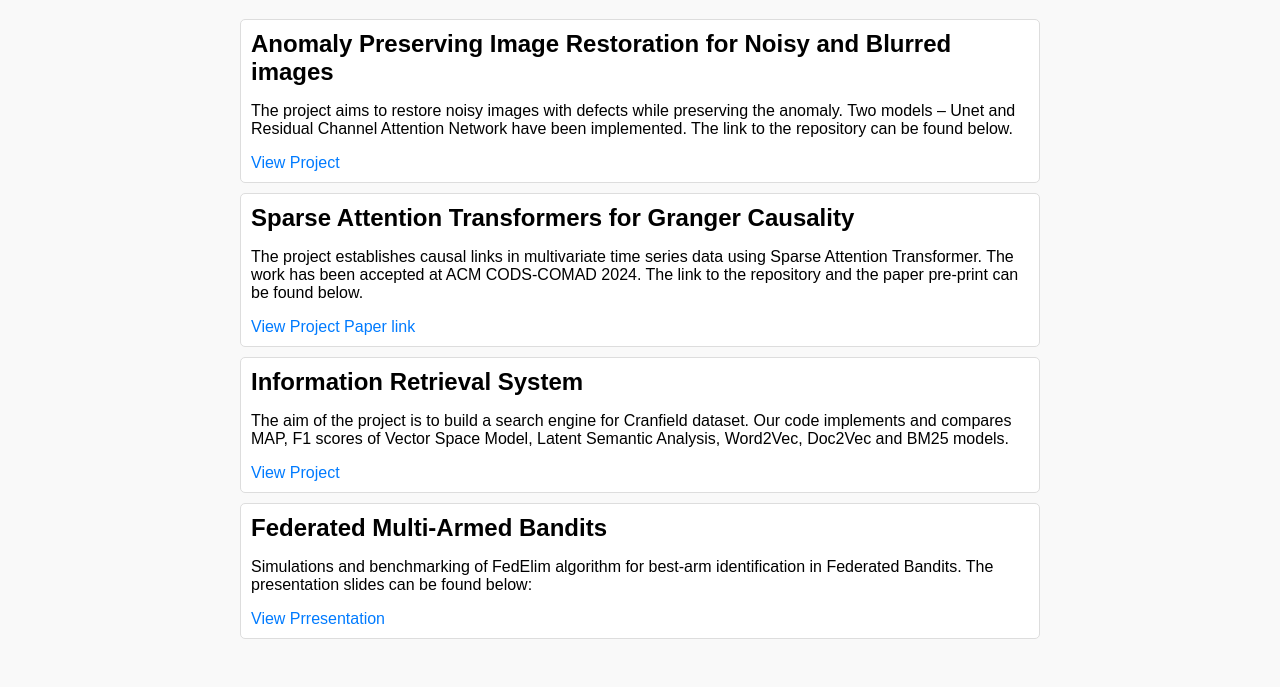
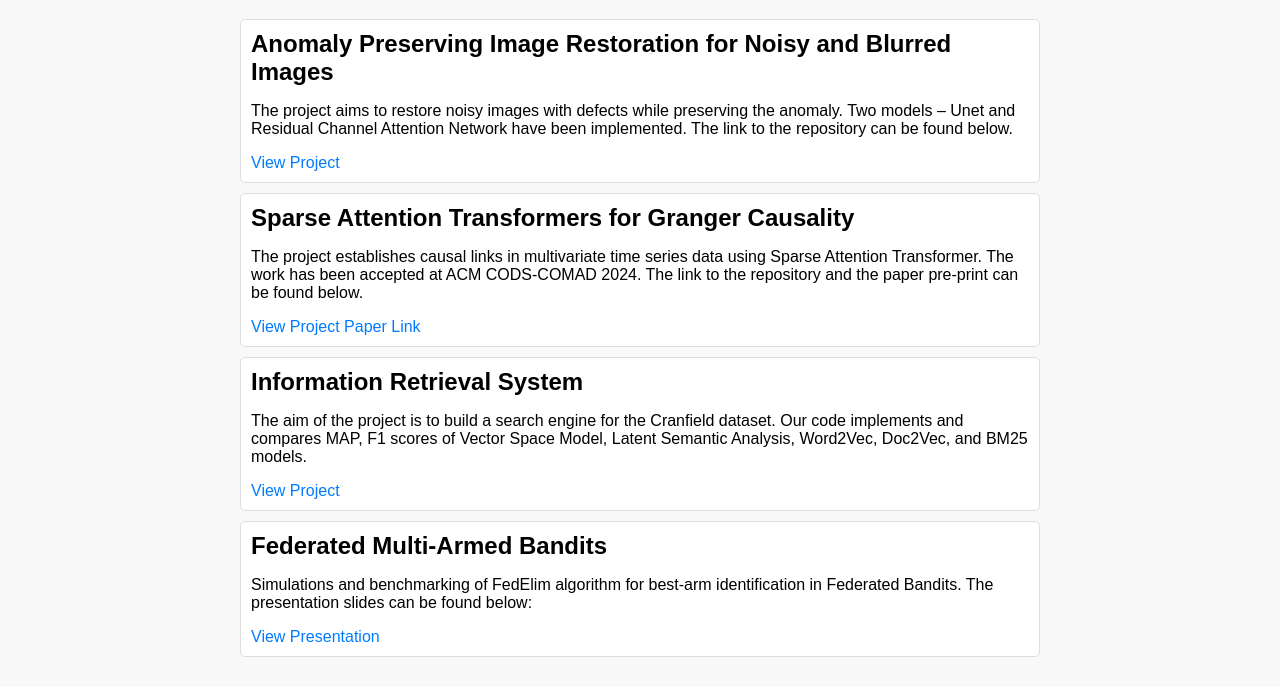
Before and after one commit to riya-mahesh/riya-mahesh.github.io, a plain HTML site: page projects.html in a window 1280 px wide. Shown: the part 129-816 px from the top of the page. Drawn offline with Linux system fonts and the light colour scheme.

Commit message:
Updated projects.html

```diff
--- a/projects.html
+++ b/projects.html
@@ -1,93 +1,51 @@
 <!DOCTYPE html>
-
 <html lang="en">
 
 <head>
-
     <meta charset="UTF-8">
-
     <meta name="viewport" content="width=device-width, initial-scale=1.0">
-
     <title>Projects - Riya Mahesh</title>
-
     <link rel="stylesheet" href="style.css">
-
 </head>
 
 <body>
-
     <nav>
-
         <ul>
-
             <li><a href="index.html">About</a></li>
-
             <li><a href="publications.html">Publications</a></li>
-
             <li><a href="projects.html" class="active">Projects</a></li>
-
             <li><a href="CV.pdf" target="_blank">CV</a></li>
-
         </ul>
-
     </nav>
 
     <div class="projects-container">
-
         <h1>Projects</h1>
 
         <div class="project-card">
-
-<h2>Anomaly Preserving Image Restoration for Noisy and Blurred images</h2>
-
+            <h2>Anomaly Preserving Image Restoration for Noisy and Blurred Images</h2>
             <p>The project aims to restore noisy images with defects while preserving the anomaly. Two models – Unet and Residual Channel Attention Network have been implemented. The link to the repository can be found below.</p>
-
             <a href="https://github.com/riya-mahesh/Defect-Preserving-Image-Restoration" target="_blank">View Project</a>
-
         </div>
 
         <div class="project-card">
-
             <h2>Sparse Attention Transformers for Granger Causality</h2>
-
             <p>The project establishes causal links in multivariate time series data using Sparse Attention Transformer. The work has been accepted at ACM CODS-COMAD 2024. The link to the repository and the paper pre-print can be found below.</p>
-
             <a href="https://github.com/riya-mahesh/SparseAttentionTransformersForGrangerCausality" target="_blank">View Project</a>
-
-<a href="https://arxiv.org/abs/2411.13264" target="_blank">Paper link</a>
-
+            <a href="https://arxiv.org/abs/2411.13264" target="_blank">Paper Link</a>
         </div>
 
+        <div class="project-card">
+            <h2>Information Retrieval System</h2>
+            <p>The aim of the project is to build a search engine for the Cranfield dataset. Our code implements and compares MAP, F1 scores of Vector Space Model, Latent Semantic Analysis, Word2Vec, Doc2Vec, and BM25 models.</p>
+            <a href="https://github.com/riya-mahesh/NLP_Course_Project" target="_blank">View Project</a>
+        </div>
 
         <div class="project-card">
-
-<h2>Information Retrieval System</h2>
-
-<p>The aim of the project is to build a search engine for Cranfield dataset. Our code implements and compares MAP, F1 scores of Vector Space Model, Latent Semantic Analysis, Word2Vec, Doc2Vec and BM25 models.</p>
-
-<a href="https://github.com/riya-mahesh/NLP_Course_Project.git" target="_blank">View Project</a>
-
+            <h2>Federated Multi-Armed Bandits</h2>
+            <p>Simulations and benchmarking of FedElim algorithm for best-arm identification in Federated Bandits. The presentation slides can be found below:</p>
+            <a href="assets/MAB_Presentation.pdf" target="_blank">View Presentation</a>
         </div>
-
-
-
-
-
-<div class="project-card">
-
-<h2>Federated Multi-Armed Bandits</h2>
-
-<p>Simulations and benchmarking of FedElim algorithm for best-arm identification in Federated Bandits. The presentation slides can be found below:</p>
-
-<a href="assets/MAB_Presentation.pdf"_blank">View Prresentation</a>
-
     </div>
-
-
-
-
-</div>
-
 </body>
 
 </html>
```
Lines whose indentation alone changed are shown as unchanged.
